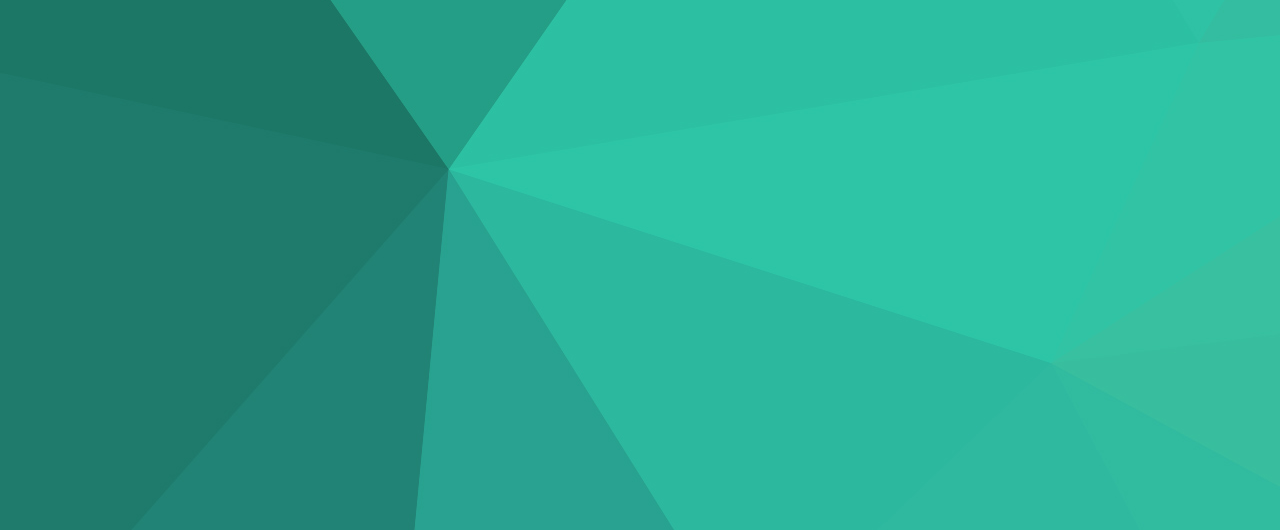
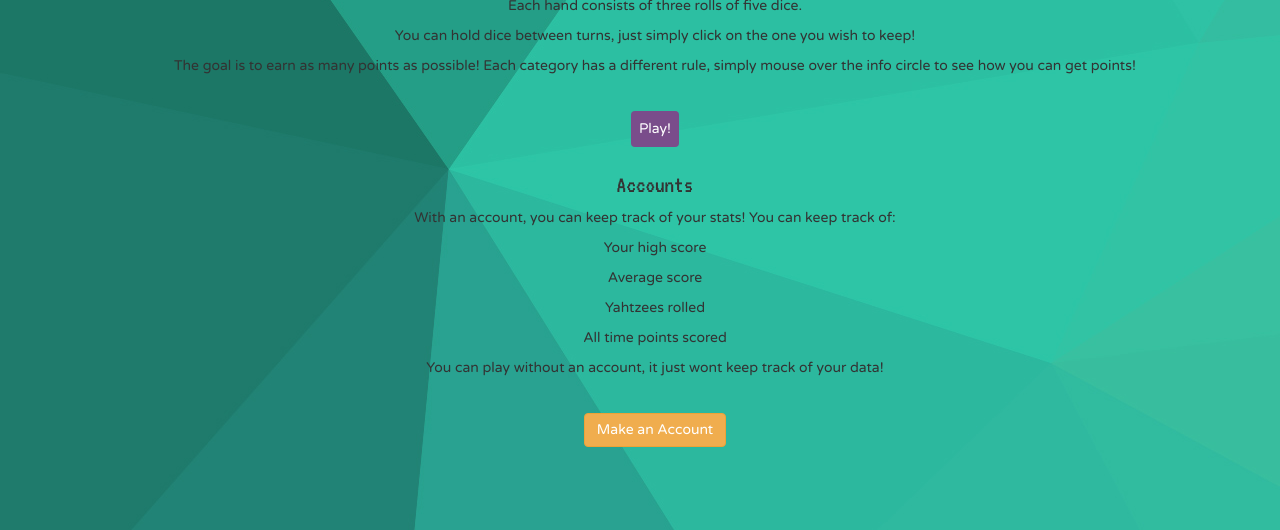
Before and after one commit to SarahNoel/yahtzee, a website: page src/client/index.html at #/play in a window 1280 px wide. Shown: the part 270-800 px from the top of the page. Drawn offline with nearby package versions, Linux system fonts and the light colour scheme; some packages are replaced by stand-ins of ours; a script that the page names is missing.

Commit message:
added home page

```diff
--- a/src/client/partials/home.html
+++ b/src/client/partials/home.html
@@ -1,8 +1,25 @@
-<div class = "container">
-<h1 class='center fancy-font'>Welcome to (not) Yahtzee!</h1>
+<div class = "container center centered">
+<h1 class='fancy-font center'>Welcome to (not) Yahtzee!</h1>
 <hr>
 
+<h2 class = 'fancy-font center'>Rules</h2>
+<p>Each hand consists of three rolls of five dice.</p>
+<p>You can hold dice between turns, just simply click on the one you wish to keep!</p>
+<p>The goal is to earn as many points as possible!  Each category has a different rule, simply mouse over the info circle to see how you can get points!</p>
+<br>
+<a href='/#/play'><button class = 'btn btn-primary'>Play!</button></a>
 
+
+<h3 class = 'fancy-font center'>Accounts</h3>
+<p>With an account, you can keep track of your stats!  You can keep track of:
+<p>Your high score</p>
+<p>Average score</p>
+<p>Yahtzees rolled</p>
+<p>All time points scored</p>
+
+<p>You can play without an account, it just wont keep track of your data!</p>
+<br>
+<a href='/#/register'><button class = 'btn btn-warning'>Make an Account</button></a>
 
 
 </div>
```
Also changed, not shown: src/client/partials/game.html (+2 -2 lines), src/client/partials/login.html (+1 -1 lines), src/client/partials/register.html (+1 -1 lines).
